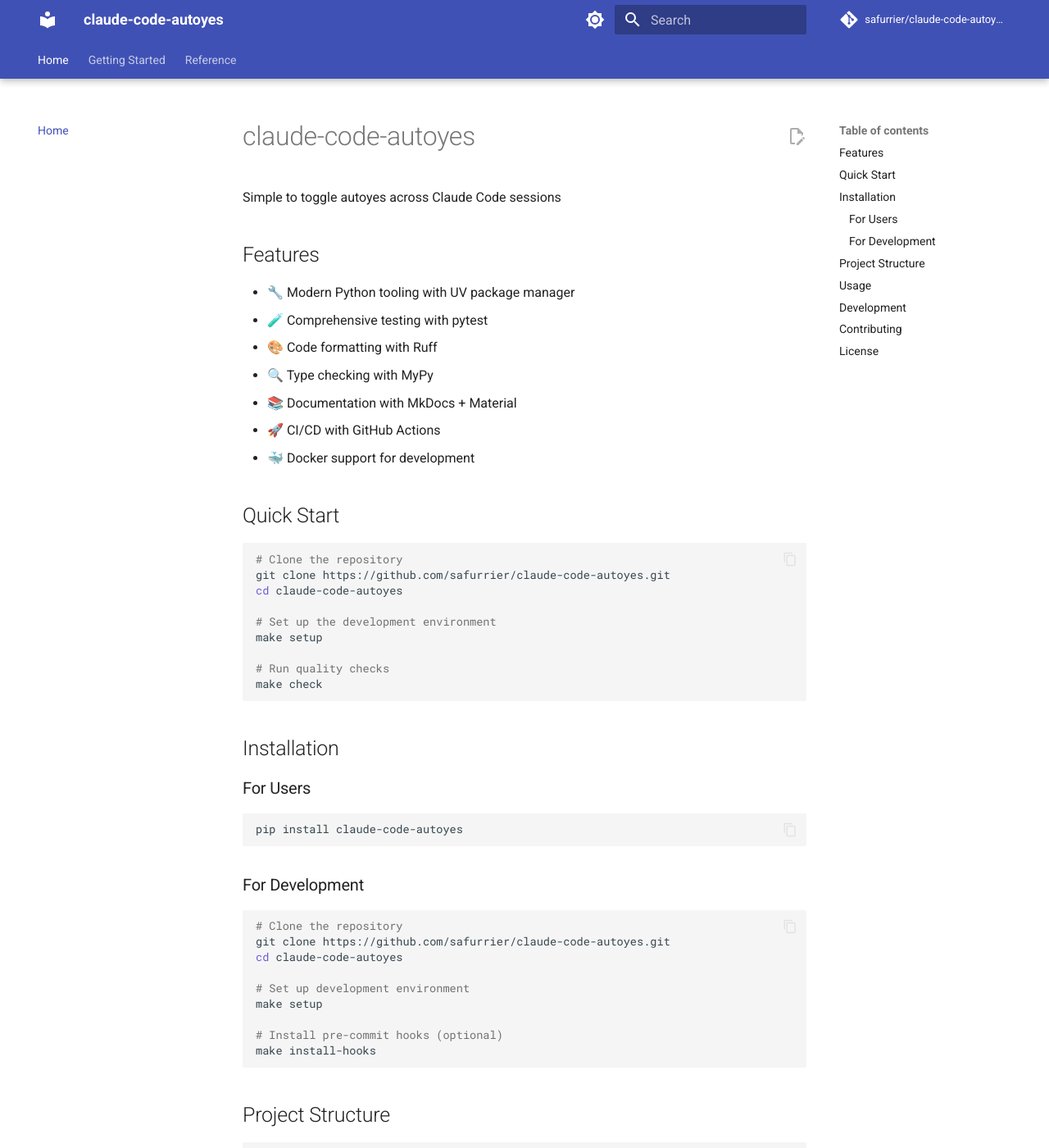
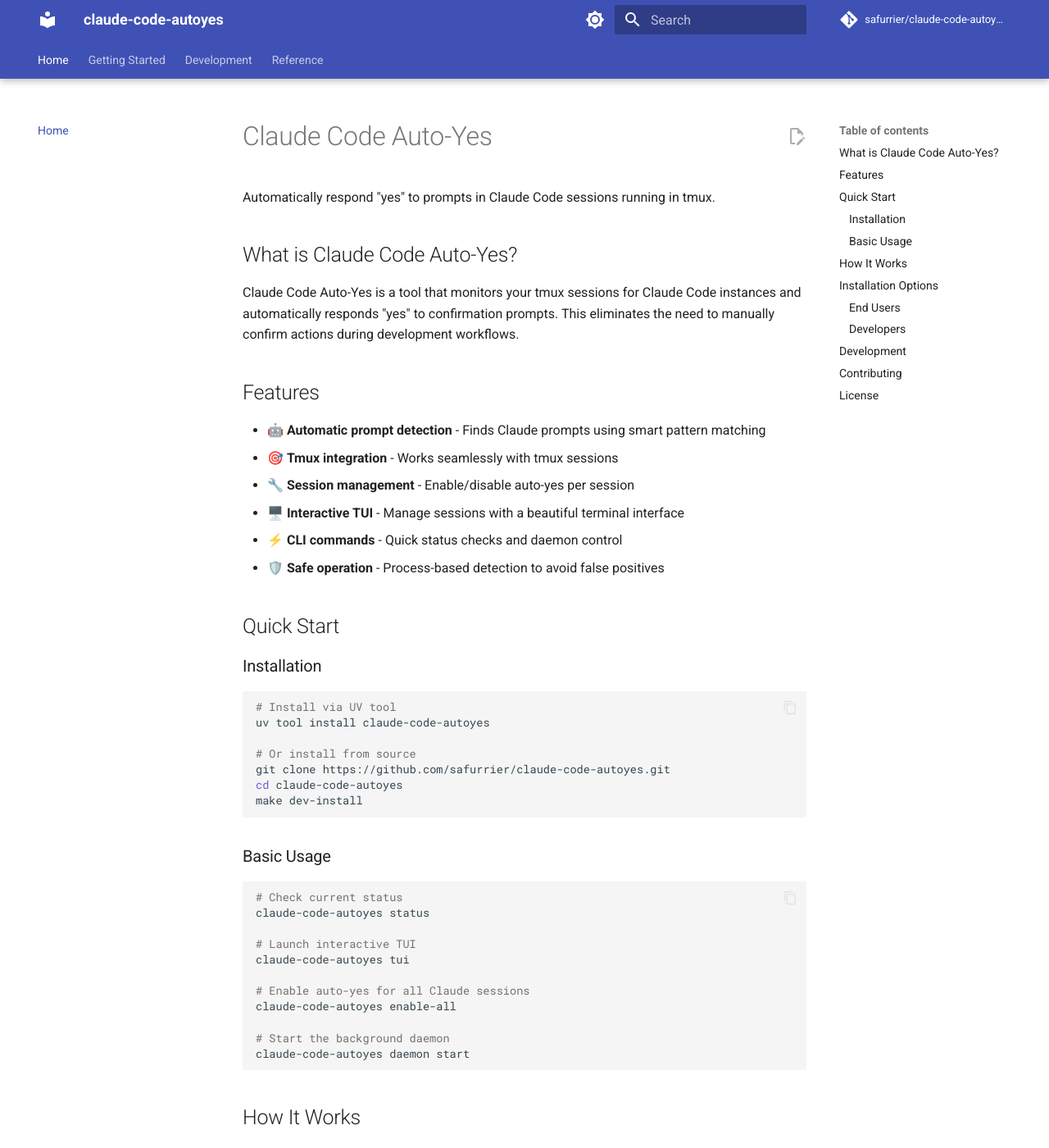
Before and after one commit to safurrier/claude-code-autoyes, an MkDocs documentation site: the page built from docs/index.md, in a window 1280 px wide and 1400 px high. Shown: the whole window at 82% size. Built offline with MkDocs 1.6.1 and Material for MkDocs 9.7.7, drawn with Linux system fonts in a browser that asks for light colours; comment, search, counter and statistics services are not loaded; some of the changed text lies outside the part shown.

Commit message:
Improve code quality: type hints, error handling, and documentation (#12)
* Add comprehensive type hints, improve error handling, and enhance documentation

Type Hints & Code Quality:
- Add comprehensive type annotations throughout codebase
- Configure strict mypy checking for better type safety
- Update Python requirement to 3.10+ for modern union syntax
- Add proper ruff configuration with import sorting and style checks

Error Handling Improvements:
- Replace generic Exception catches with specific exception types
- Add proper error handling for subprocess, OS, and value errors
- Improve daemon error handling with graceful shutdown support

Documentation Enhancements:
- Add comprehensive docstrings with Args/Returns sections
- Set up MkDocs with API documentation generation
- Add module-level documentation and package description
- Configure documentation build with mkdocstrings integration

Code Quality Tools:
- Enable strict mode for mypy with comprehensive type checking
- Configure ruff with modern Python conventions
- Add import sorting and style enforcement
- Remove deprecated typing imports in favor of built-in types

* Update documentation to reflect actual tool functionality

Replace generic template content with accurate descriptions of claude-code-autoyes features, installation instructions, CLI commands, and usage workflows.

````diff
--- a/docs/getting-started.md
+++ b/docs/getting-started.md
@@ -1,17 +1,23 @@
 # Getting Started
 
-This guide will help you get started with claude-code-autoyes.
+This guide will help you get started with claude-code-autoyes, a tool that automatically responds "yes" to Claude Code prompts in tmux sessions.
 
 ## Prerequisites
 
-- Python 3.9 or higher
-- Git
+- Python 3.10 or higher
+- tmux (for session monitoring)
+- Git (for development)
 
 ## Installation
 
 ### End Users
 
-Install from PyPI:
+Install using UV (recommended):
+```bash
+uv tool install claude-code-autoyes
+```
+
+Or install from PyPI:
 ```bash
 pip install claude-code-autoyes
 ```
@@ -29,18 +35,110 @@ pip install claude-code-autoyes
    make setup
    ```
 
-3. Run the tests to verify everything works:
+3. Install development tools:
+   ```bash
+   make dev-install
+   ```
+
+4. Run the tests to verify everything works:
    ```bash
    make test
    ```
 
 ## Basic Usage
 
-```python
-import claude_code_autoyes
+### Command Line Interface
 
-# Add your basic usage examples here
+Check the status of tmux sessions:
+```bash
+claude-code-autoyes status
 ```
+
+Enable auto-yes for all Claude Code sessions:
+```bash
+claude-code-autoyes enable-all
+```
+
+Launch the interactive TUI:
+```bash
+claude-code-autoyes tui
+```
+
+### Daemon Control
+
+Start the background daemon:
+```bash
+claude-code-autoyes daemon start
+```
+
+Check daemon status:
+```bash
+claude-code-autoyes daemon status
+```
+
+Stop the daemon:
+```bash
+claude-code-autoyes daemon stop
+```
+
+## Typical Workflow
+
+1. **Start Claude Code in tmux**: Launch your Claude Code session within a tmux session
+2. **Check sessions**: Use `claude-code-autoyes status` to see detected Claude sessions
+3. **Enable auto-yes**: Use `claude-code-autoyes enable-all` or enable specific sessions via TUI
+4. **Start daemon**: Run `claude-code-autoyes daemon start` to begin monitoring
+5. **Work normally**: The tool will automatically respond to Claude prompts
+
+## Interactive TUI
+
+The Terminal User Interface provides a visual way to manage sessions:
+
+```bash
+claude-code-autoyes tui
+```
+
+Features:
+- View all tmux sessions and panes
+- See which sessions have Claude Code running
+- Toggle auto-yes on/off per session
+- Real-time status updates
+
+## How It Works
+
+### Detection Process
+
+1. **Session Discovery**: Scans tmux sessions for running processes
+2. **Claude Identification**: Looks for `claude_code_autoyes`, `claude-code-autoyes`, or `claude-autoyes` processes
+3. **Prompt Monitoring**: Watches enabled sessions for specific prompt patterns:
+   - "Do you want to"
+   - "Would you like to"
+   - "Proceed?"
+   - "❯ 1. Yes"
+
+### Response Mechanism
+
+- When a prompt is detected, the daemon automatically sends an "Enter" key to the session
+- Configurable delay between responses to avoid overwhelming the system
+- Session-specific enable/disable controls for fine-grained management
+
+## Troubleshooting
+
+### Common Issues
+
+**No sessions detected:**
+- Ensure Claude Code is running in a tmux session
+- Check that the process name contains "claude" (case-insensitive)
+- Verify tmux is accessible from the command line
+
+**Daemon not responding:**
+- Check daemon status: `claude-code-autoyes daemon status`
+- Review daemon logs: `/tmp/claude-autoyes.log`
+- Restart the daemon: `claude-code-autoyes daemon restart`
+
+**Auto-yes not working:**
+- Verify the session is enabled: `claude-code-autoyes status`
+- Check that prompts match the expected patterns
+- Ensure no conflicting input is being sent to the session
 
 ## Development Workflow
 
@@ -79,6 +177,11 @@ Run specific tests:
 uv run -m pytest tests/test_specific.py::test_function_name
 ```
 
+Run tests with coverage:
+```bash
+make test-coverage
+```
+
 ## Documentation
 
 ### Viewing Documentation
--- a/docs/index.md
+++ b/docs/index.md
@@ -1,71 +1,77 @@
-# claude-code-autoyes
+# Claude Code Auto-Yes
 
-Simple to toggle autoyes across Claude Code sessions
+Automatically respond "yes" to prompts in Claude Code sessions running in tmux.
+
+## What is Claude Code Auto-Yes?
+
+Claude Code Auto-Yes is a tool that monitors your tmux sessions for Claude Code instances and automatically responds "yes" to confirmation prompts. This eliminates the need to manually confirm actions during development workflows.
 
 ## Features
 
-- 🔧 Modern Python tooling with UV package manager
-- 🧪 Comprehensive testing with pytest
-- 🎨 Code formatting with Ruff
-- 🔍 Type checking with MyPy
-- 📚 Documentation with MkDocs + Material
-- 🚀 CI/CD with GitHub Actions
-- 🐳 Docker support for development
+- 🤖 **Automatic prompt detection** - Finds Claude prompts using smart pattern matching
+- 🎯 **Tmux integration** - Works seamlessly with tmux sessions
+- 🔧 **Session management** - Enable/disable auto-yes per session
+- 🖥️ **Interactive TUI** - Manage sessions with a beautiful terminal interface
+- ⚡ **CLI commands** - Quick status checks and daemon control
+- 🛡️ **Safe operation** - Process-based detection to avoid false positives
 
 ## Quick Start
 
+### Installation
+
 ```bash
-# Clone the repository
+# Install via UV tool
+uv tool install claude-code-autoyes
+
+# Or install from source
 git clone https://github.com/safurrier/claude-code-autoyes.git
 cd claude-code-autoyes
-
-# Set up the development environment
-make setup
-
-# Run quality checks
-make check
+make dev-install
 ```
 
-## Installation
-
-### For Users
+### Basic Usage
 
 ```bash
+# Check current status
+claude-code-autoyes status
+
+# Launch interactive TUI
+claude-code-autoyes tui
+
+# Enable auto-yes for all Claude sessions
+claude-code-autoyes enable-all
+
+# Start the background daemon
+claude-code-autoyes daemon start
+```
+
+## How It Works
+
+1. **Detection**: Scans tmux panes for Claude Code processes
+2. **Monitoring**: Background daemon watches enabled sessions for prompts
+3. **Response**: Automatically sends "Enter" key when Claude prompts are detected
+4. **Control**: Fine-grained control over which sessions have auto-yes enabled
+
+## Installation Options
+
+### End Users
+
+```bash
+# Install as a UV tool (recommended)
+uv tool install claude-code-autoyes
+
+# Or use pip
 pip install claude-code-autoyes
 ```
 
-### For Development
+### Developers
 
 ```bash
-# Clone the repository
+# Clone and set up development environment
 git clone https://github.com/safurrier/claude-code-autoyes.git
 cd claude-code-autoyes
-
-# Set up development environment
 make setup
-
-# Install pre-commit hooks (optional)
-make install-hooks
-```
-
-## Project Structure
-
-```
-claude-code-autoyes/
-├── claude_code_autoyes/      # Main package
-├── tests/                      # Test files
-├── docs/                       # Documentation
-├── scripts/                    # Utility scripts
-├── docker/                     # Docker configuration
-└── .github/workflows/          # CI/CD automation
-```
-
-## Usage
-
-```python
-import claude_code_autoyes
-
-# Your usage examples here
+make dev-install
 ```
 
 ## Development
--- a/mkdocs.yml
+++ b/mkdocs.yml
@@ -71,6 +71,7 @@ markdown_extensions:
 nav:
   - Home: index.md
   - Getting Started: getting-started.md
+  - Development: development.md
   - Reference:
     - API Documentation: reference/api.md
 
````
Also changed, not shown: claude_code_autoyes/__init__.py (+15 -0 lines), pyproject.toml (+46 -1 lines), 15 other files.
